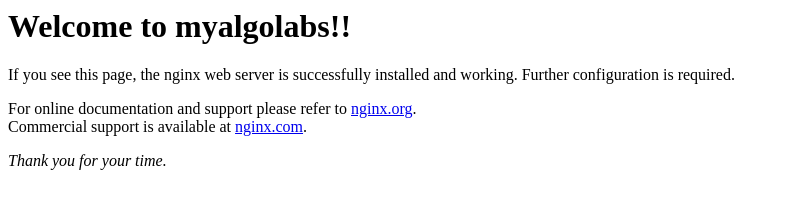
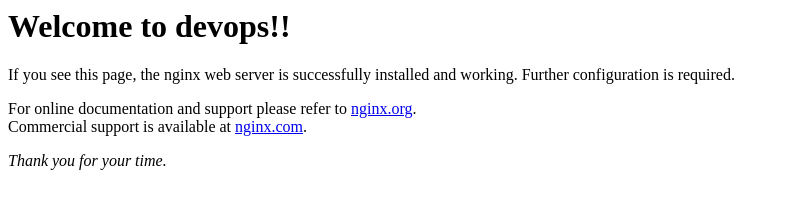
Before and after one commit to arpithakp/DevOps_learn, a plain HTML site: page index.html in a window 1280 px wide. Shown: the whole page, without its empty margins (0-789 px from the left). Drawn offline with Linux system fonts and the light colour scheme.

Commit message:
Update index.html

```diff
--- a/index.html
+++ b/index.html
@@ -1,7 +1,7 @@
 </style>
 </head>
 <body>
-<h1>Welcome to myalgolabs!!</h1>
+<h1>Welcome to devops!!</h1>
 <p>If you see this page, the nginx web server is successfully installed and
 working. Further configuration is required.</p>
 
```
